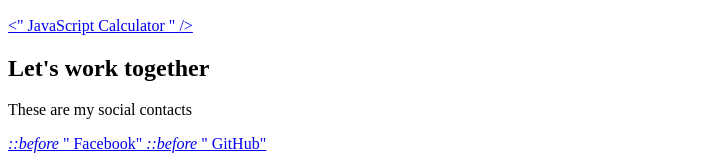
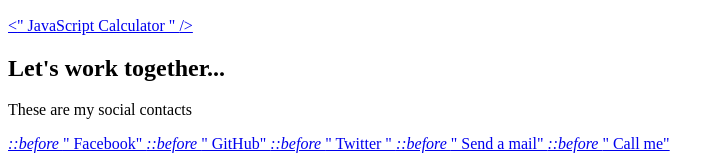
Before and after one commit to reubengermain12/FCC_Personal_Portfolio_Website, a plain HTML site: page index.html in a window 1280 px wide. Shown: the part 1233-1391 px from the top of the page, without its empty margins (0-725 px from the left). Drawn offline with Linux system fonts and the light colour scheme.

Commit message:
contact section

```diff
--- a/index.html
+++ b/index.html
@@ -87,7 +87,7 @@
     <!--START OF CONTACT SECTION-->
     <section id="contact" class="contact-section">
       <div class="contact-section-header">
-        <h2>Let's work together</h2>
+        <h2>Let's work together...</h2>
         <p>These are my social contacts</p>
       </div>
       <div class="contact-links">
@@ -106,6 +106,20 @@
         >
           <i class="fab fa-github"> ::before </i>" GitHub"
         </a>
+        <a
+          href="https://twitter.com/freecodecamp"
+          target="_blank"
+          class="btn contact-details"
+        >
+          <i class="fab fa-twitter"> ::before </i>" Twitter "
+        </a>
+        <a href="mailto:example@example.com" class="btn contact-details">
+          <i class="fas fa-at"> ::before </i>" Send a mail"
+        </a>
+        <a href="tel:555-555-5555" class="btn contact-details">
+          <i class="fas fa-mobile-alt"> ::before </i>
+          " Call me"
+        </a>
       </div>
     </section>
     <!--END OF CONTACT SECTION-->
```
